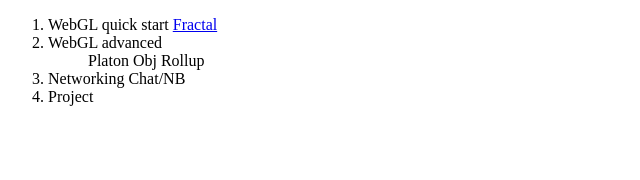
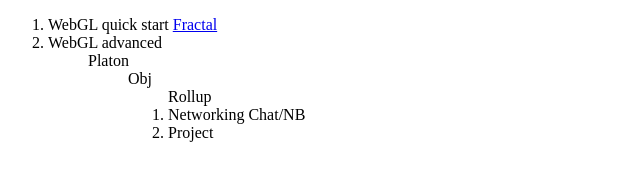
Before and after one commit to cgsgMB5/cgsgMB5.github.io, a plain HTML site: page index.html in a window 1280 px wide. Shown: the whole page, without its empty margins (0-640 px from the left). Drawn offline with Linux system fonts and the light colour scheme.

Commit message:
Update index.html

```diff
--- a/index.html
+++ b/index.html
@@ -8,11 +8,9 @@
         <li>WebGL quick start
     <a href="fractal/">Fractal</a>
         <li>WebGL advanced
-            <ol>
-            Platon
-            Obj
-            Rollup
-            </ol>
+            <ol> Platon
+            <ol> Obj
+            <ol> Rollup
         <li>Networking
     Chat/NB
         <li>Project
```
